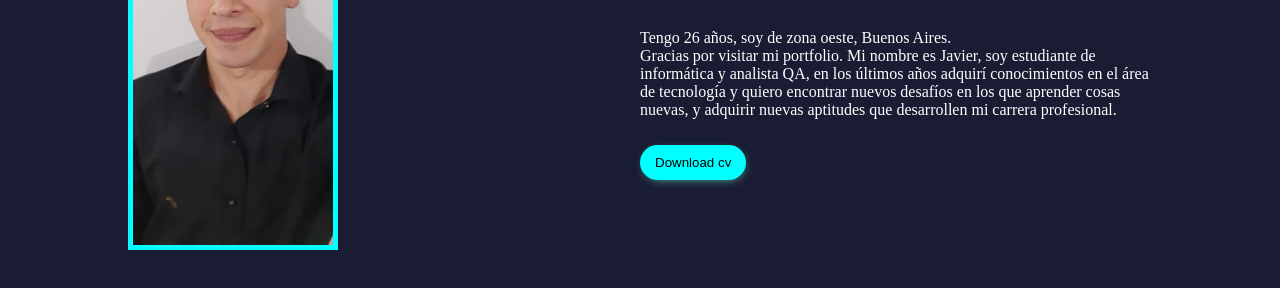
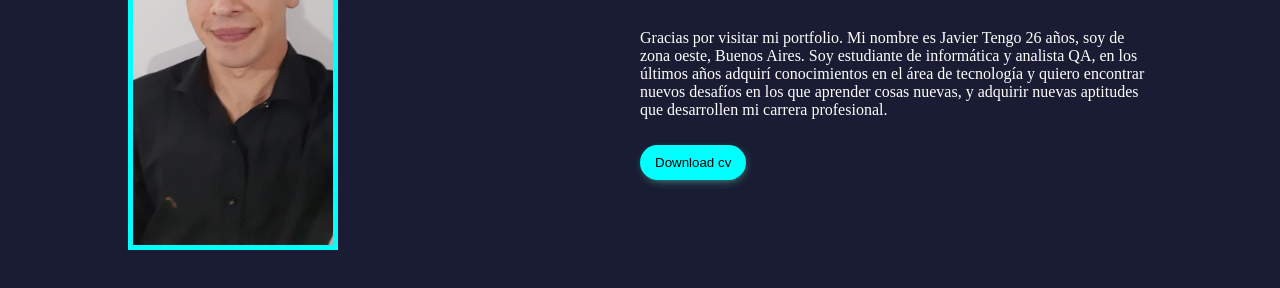
Before and after one commit to JavierFlores95/Portfolio, a plain HTML site: page index.html in a window 1280 px wide. Shown: the part 418-706 px from the top of the page. Drawn offline with Linux system fonts and the light colour scheme.

Commit message:
Update index.html

```diff
--- a/index.html
+++ b/index.html
@@ -36,8 +36,8 @@
 
             <div class="info-content">
                 <h1>Soy Javier Flores</h1>
-                <p>Tengo 26 años, soy de zona oeste, Buenos Aires. <br>
-                    Gracias por visitar mi portfolio. Mi nombre es Javier, soy estudiante de informática y analista QA, en los últimos años adquirí conocimientos en el área de tecnología y quiero encontrar nuevos desafíos en los que aprender cosas nuevas, y adquirir nuevas aptitudes que desarrollen mi carrera profesional.
+                <p>
+                Gracias por visitar mi portfolio. Mi nombre es Javier Tengo 26 años, soy de zona oeste, Buenos Aires. Soy estudiante de informática y analista QA, en los últimos años adquirí conocimientos en el área de tecnología y quiero encontrar nuevos desafíos en los que aprender cosas nuevas, y adquirir nuevas aptitudes que desarrollen mi carrera profesional.
 
 
                 </p>
```
